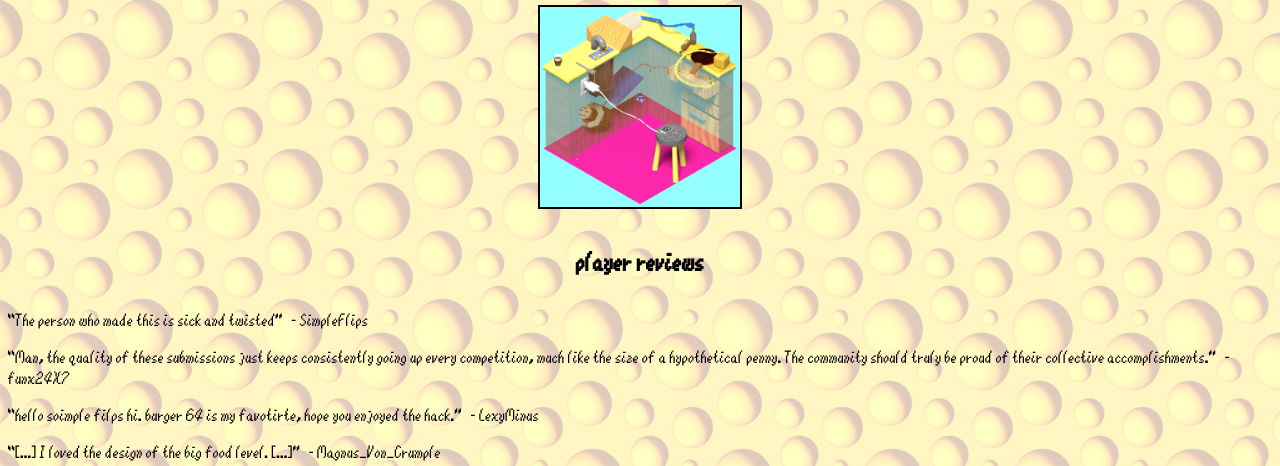
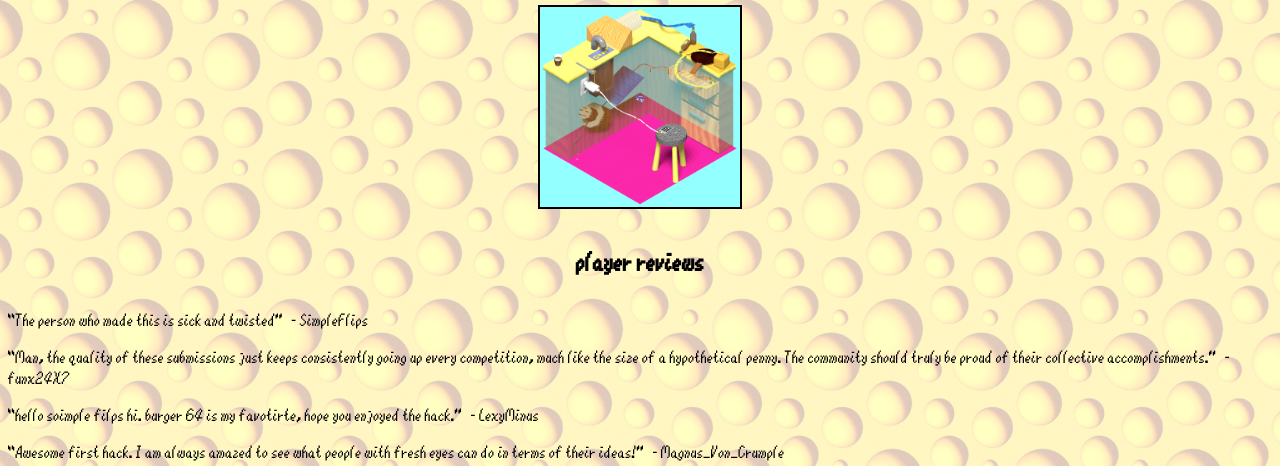
Before and after one commit to Mabeloid/mabeloid.github.io, a plain HTML site: page burger64.html in a window 1280 px wide. Shown: the part 894-1360 px from the top of the page. Drawn offline with Linux system fonts and the light colour scheme.

Commit message:
better burger quote

```diff
--- a/burger64.html
+++ b/burger64.html
@@ -97,7 +97,8 @@
         &emsp;&emsp; - funx24X7</p>
     <p>“hello soimple filps hi. burger 64 is my favotirte, hope you enjoyed the hack.”
         &emsp;&emsp; - LexyMinus</p>
-    <p>“[...] I loved the design of the big food level. [...]”
+    <p>“Awesome first hack.
+        I am always amazed to see what people with fresh eyes can do in terms of their ideas!”
         &emsp;&emsp; - Magnus_Von_Crumple</p>
 
 </body>
```
